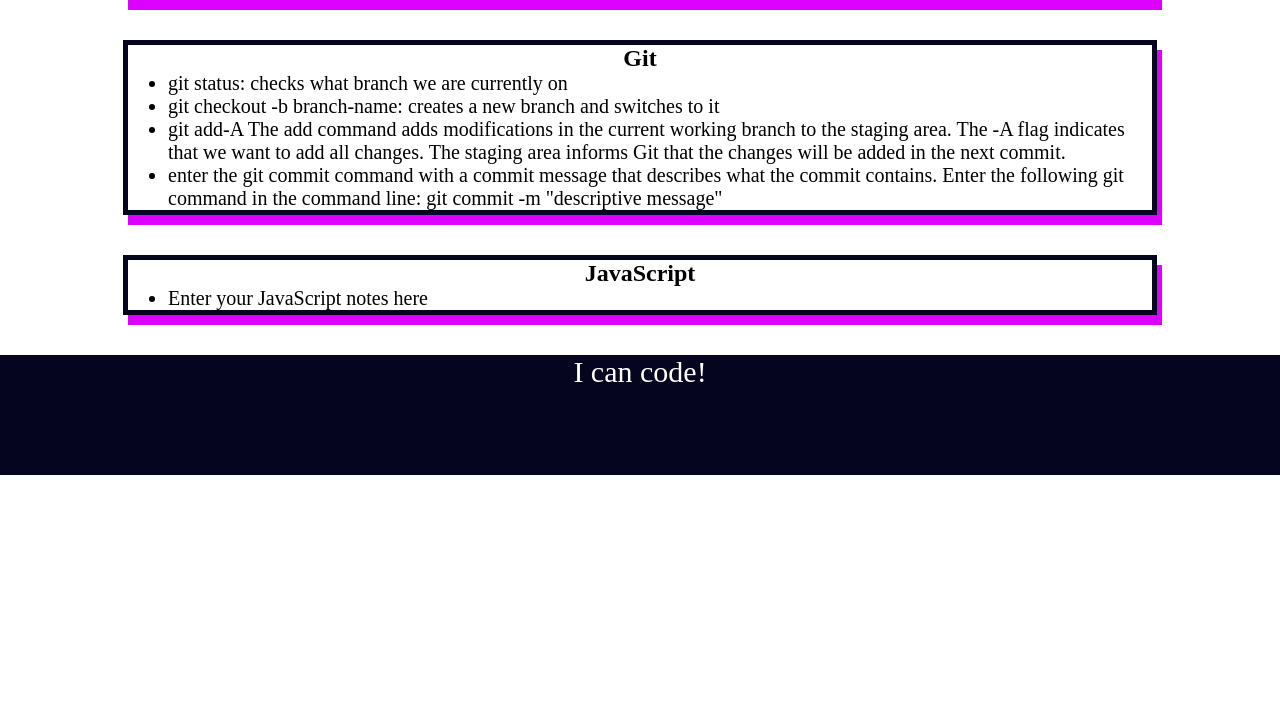
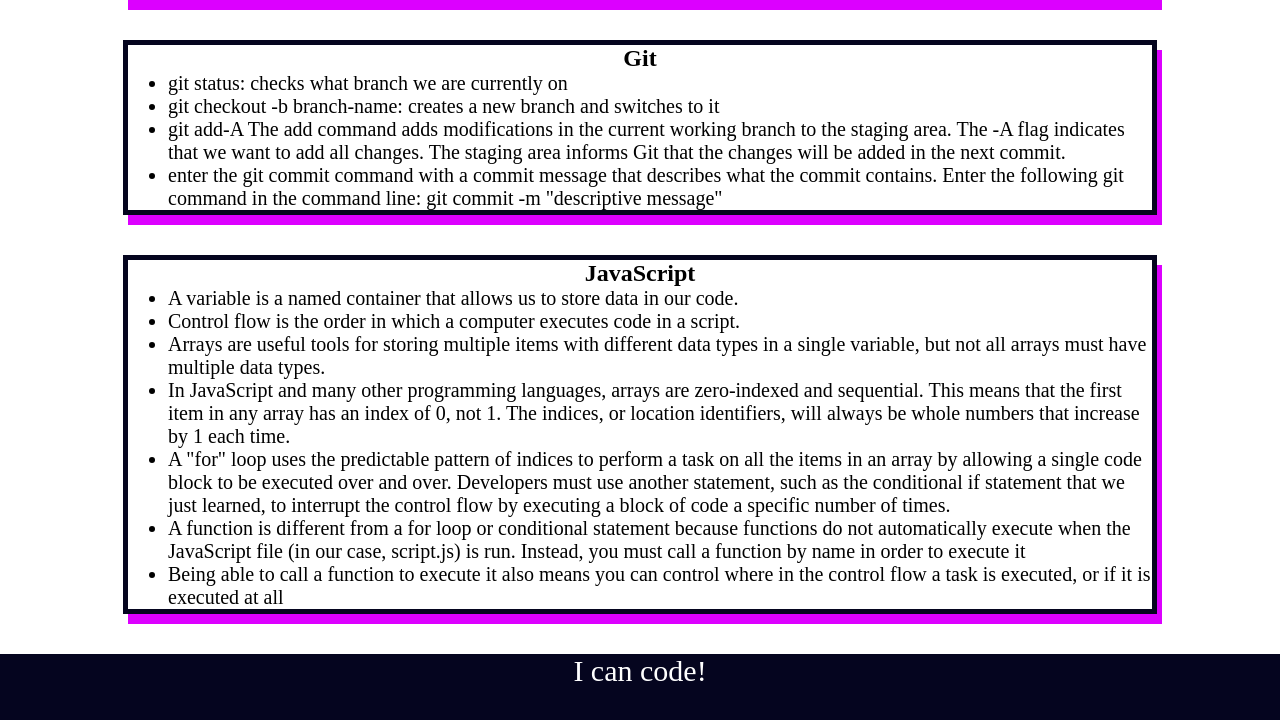
Before and after one commit to spamdalfz/prework-study-guide-v2, a plain HTML site: page index.html in a window 1280 px wide. Shown: the part 658-1378 px from the top of the page. Before the commit the page ends 1133 px from the top, so only its background shows below. Drawn offline with Linux system fonts and the light colour scheme.

Commit message:
added js and notes to project

```diff
--- a/assets/script.js
+++ b/assets/script.js
@@ -1,19 +1,27 @@
 var topics = ['HTML', 'CSS', 'Git', 'JavaScript'];
+var randomTopic = topics[Math.floor(Math.random() * topics.length)];
 
+function listTopics() {
     for (var x = 0; x < topics.length; x++) {
         console.log(topics[x]);
     }
+}
 
-/*
-if (topic === 'HTML') {
+function selectTopic() {
+    if (randomTopic === 'HTML') {
         console.log("Let's study HTML!");
-} else if (topic === 'CSS') {
+    } else if (randomTopic === 'CSS') {
         console.log("Let's study CSS!");
-} else if (topic === 'Git') {
+    } else if (randomTopic === 'Git') {
         console.log("Let's study Git!");
-} else if (topic === 'JavaScript') {
+    } else if (randomTopic === 'JavaScript') {
         console.log("Let's study JavaScript!");
     } else {
         console.log('Please try again!');
     }
-*/
+}
+
+console.log('Here are the topics we learned through Prework:');
+listTopics();
+console.log('Which topic should we study first?');
+selectTopic();
--- a/index.html
+++ b/index.html
@@ -81,7 +81,26 @@
     <section class="card" id="javascript-section">
       <h2>JavaScript</h2>
       <ul>
-        <li>Enter your JavaScript notes here</li>
+        <li>A variable is a named container that allows us to store data in our code.</li>
+        <li>Control flow is the order in which a computer executes code in a script.</li>
+        <li>Arrays are useful tools for storing multiple items with different data types in a single variable, but not
+          all arrays must have multiple data types.
+        </li>
+        <li>In JavaScript and many other programming languages, arrays are zero-indexed and sequential. This means that
+          the first item in any array has an index of 0, not 1. The indices, or location identifiers, will always be
+          whole numbers that increase by 1 each time.
+        </li>
+        <li>A "for" loop uses the predictable pattern of indices to perform a task on all the items in an array by
+          allowing a single code block to be executed over and over. Developers must use another statement, such as the
+          conditional if statement that we just learned, to interrupt the control flow by executing a block of code a
+          specific number of times.
+        </li>
+        <li>A function is different from a for loop or conditional statement because functions do not automatically
+          execute when the JavaScript file (in our case, script.js) is run. Instead, you must call a function by name in
+          order to execute it</li>
+
+        <li>Being able to call a function to execute it also means you can control where in the control flow a task is
+          executed, or if it is executed at all</li>
       </ul>
 
     </section>
```
Lines whose indentation alone changed are shown as unchanged.
